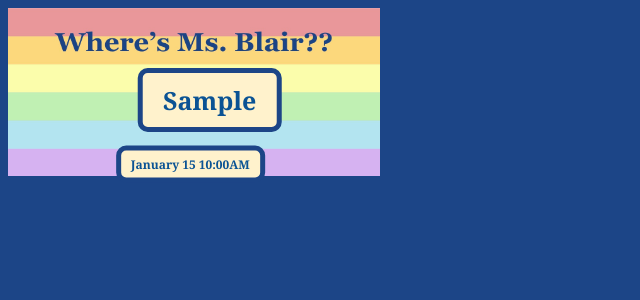
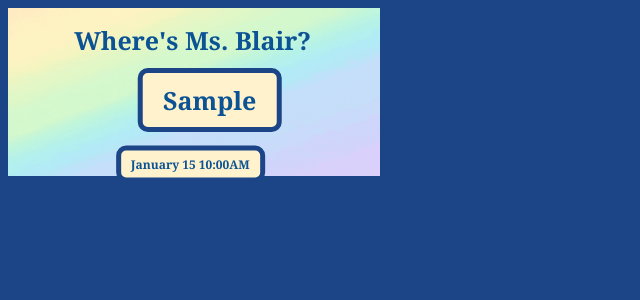
Before and after one commit to nick-cab/talon_widget, a Flask app: page / in a window 1280 px wide. Shown: the top 300 px of the page, without its empty margins (0-640 px from the left). Run offline with Flask 3, Linux system fonts and the light colour scheme; a database or web service that is not in the repository returns one stand-in record (values such as "Sample title").

Commit message:
Update index.html

```diff
--- a/templates/index.html
+++ b/templates/index.html
@@ -8,7 +8,10 @@
 </head>
 <body text-align = "center" style = "background-color:#1c4587">
     <div class = "image-container">
-    <img src = "{{url_for('static', filename='thingey1.jpeg')}}" alt = "thing">
+    <img src = "{{url_for('static', filename='uglybums.gif')}}" alt = "thing">
+        <div class = "title">
+            <b>Where's Ms. Blair?</b>
+        </div>
         <div class = "overlay-text">
             <b>{{current}}</b>
         </div>
```
